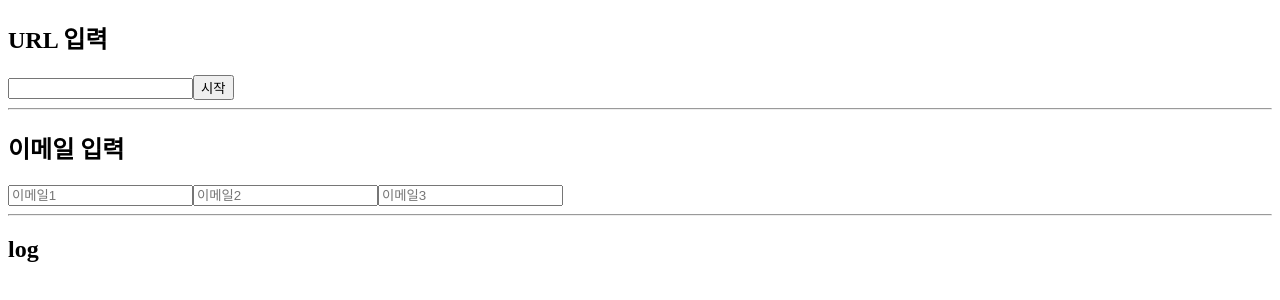
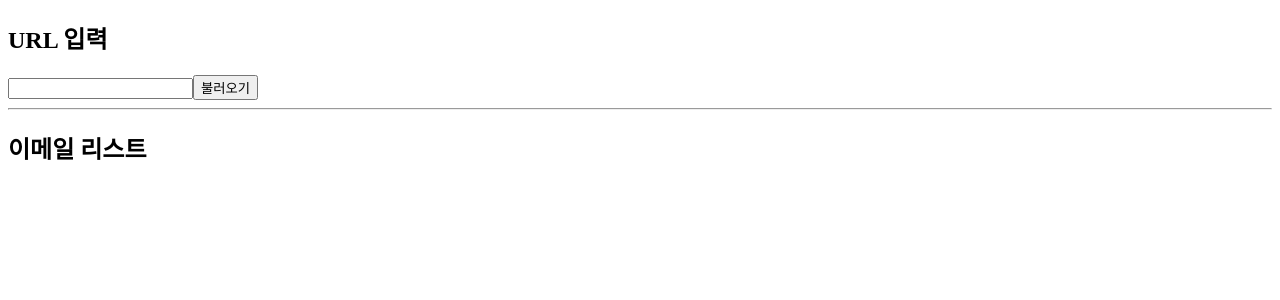
Before and after one commit to ryanhe4/myReactApp, a React (Create React App) app: page / in a window 1280 px wide. Shown: the top 300 px of the page. Built offline with nearby package versions, Linux system fonts and the light colour scheme.

Commit message:
change entire structs

```diff
--- a/src/App.js
+++ b/src/App.js
@@ -1,82 +1,12 @@
 import React, {Component} from 'react';
-
 import axios from 'axios';
-//import FileSaver from 'file-saver';
-import storage from './lib/storage';
 
 class App extends Component {
   state = {
     url: '',
     email: '',
-    email2: '',
-    email3: '',
     run: false,
-    sendlist: [],
-  };
-
-  registerfunc = () => {
-    //등록
-    if (!this.state.loopRet) {
-      this.handleCheckData();
-
-      const loopRet = setInterval(this.handleCheckData, 1000 * 60 * 10);
-      this.setState({
-        loopRet,
-        run: true,
-      });
-    }
-  };
-  clearfunc = () => {
-    clearInterval(this.state.loopRet);
-
-    this.setState({
-      run: false,
-      loopRet: '',
-    });
-  };
-
-  handleCheckData = async () => {
-    //local Storage Confirm
-    const dateString = storage.get('__DATE_STRING__');
-
-    if (!dateString) {
-      console.log('저장된 date 없음');
-      storage.set('__DATE_STRING__', {dateString: 0});
-    }
-    //email 코드
-    const {email, email2, email3} = this.state;
-    const emailstring = email + ',' + email2 + ',' + email3;
-
-    console.log(emailstring);
-
-    try {
-      const check = await axios.post('/api/v1.0/crawler/getlink', {
-        uri: this.state.url,
-        dateString: dateString.dateString || 0,
-        emails:emailstring,
-      });
-
-      console.log(check);
-
-      if (check.data['check'] === true) {
-        //local Storage set;
-        storage.set('__DATE_STRING__', {dateString: check.data['dateString']});
-
-        const {sendlist} = this.state;
-
-        sendlist.push({
-          no:check.data['dateString'],
-        })
-
-        this.setState({
-          sendlist,
-        })
-      } else {
-        console.log('새로운 데이터 없음');
-      }
-    } catch (e) {
-      console.error(e);
-    }
+    emails: [],
   };
 
   inputChange = (e) => {
@@ -84,15 +14,28 @@ class App extends Component {
       [e.target.id]: e.target.value,
     });
   };
+  handleUrlButtonClick = async () => {
+    const {url} = this.state;
+
+    const checkUrl = await axios.post('/api/v1.0/crawler/check', {url});
+    console.log(checkUrl);
+
+    if (checkUrl.data.exists) {
+      this.setstate({
+        emails: checkUrl.data.emails,
+        run:true,
+      });
+    }
+  };
 
   render() {
-    const printlist = this.state.sendlist.map(
+    const printlist = this.state.emails.map(
         item => {
-          return(
-            <div key={item.no}>
-              {item.no}
-            </div>
-          )
+          return (
+              <div>
+                {item}
+              </div>
+          );
         },
     );
 
@@ -100,21 +43,18 @@ class App extends Component {
         <div className="App">
           <h2> URL 입력 </h2>
           <input onChange={this.inputChange} id="url"/>
+          <button onClick={this.handleUrlButtonClick}> 불러오기</button>
+          <hr/>
+          <h2> 이메일 리스트 </h2>
           {
-            !this.state.run &&
-            (<button onClick={this.registerfunc}> 시작</button>)
+            this.state.run && (
+                <input placeholder={'이메일'} onChange={this.inputChange}
+                       id="email"/>
+            )
+            && (
+                {printlist}
+            )
           }
-          {
-            this.state.run && (<button onClick={this.clearfunc}> 중지</button>)
-          }
-          <hr/>
-          <h2> 이메일 입력 </h2>
-          <input placeholder={'이메일1'} onChange={this.inputChange} id="email"/>
-          <input placeholder={'이메일2'} onChange={this.inputChange} id="email2"/>
-          <input placeholder={'이메일3'} onChange={this.inputChange} id="email3"/>
-          <hr/>
-          <h2> log </h2>
-          {printlist}
         </div>
     );
   }
```
Also changed, not shown: src/setupProxy.js (deleted, +0 -9 lines).
